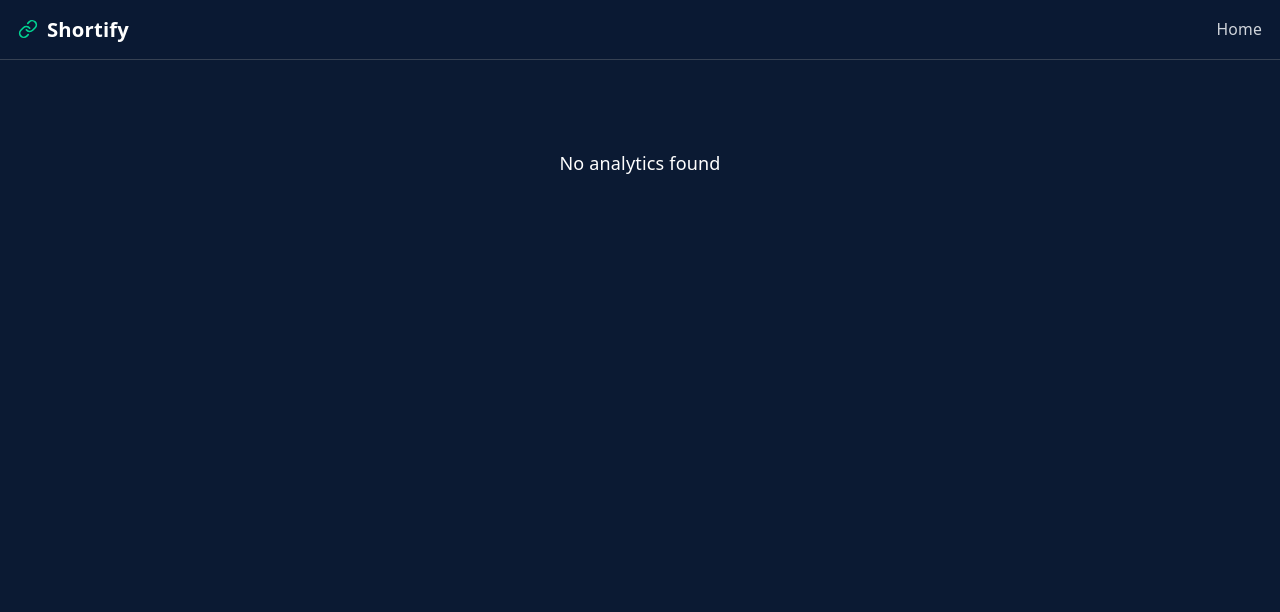
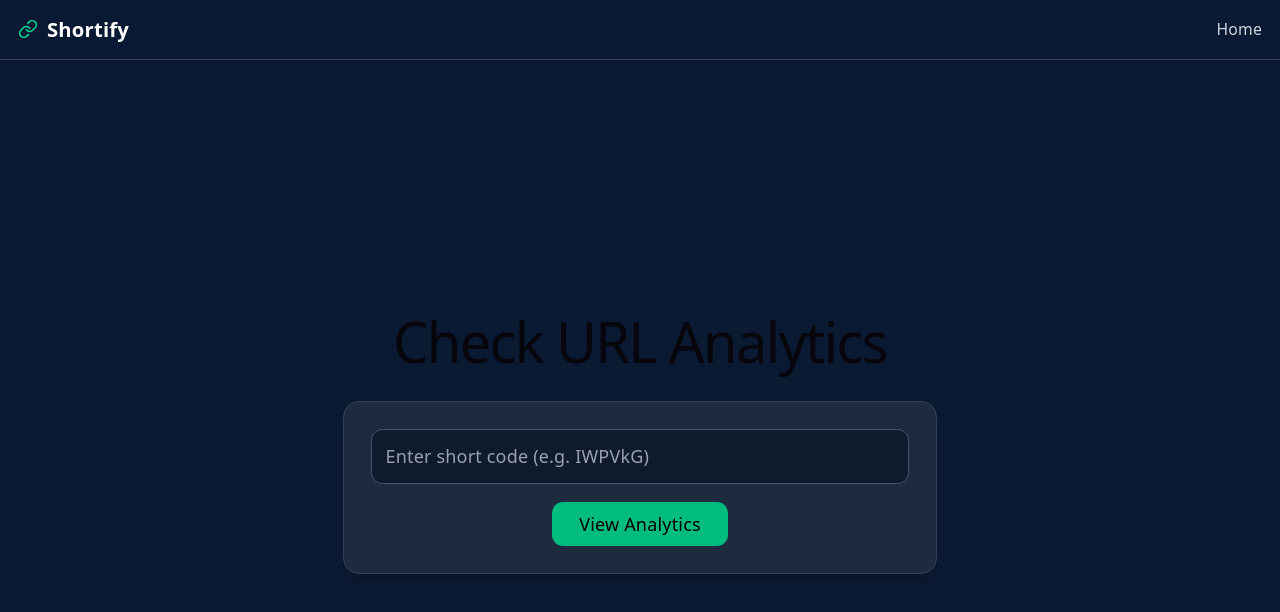
Before and after one commit to steven971998/url-shortener, a React (Vite) app in the folder frontend/: page /analytics in a window 1280 px wide. Shown: the top 612 px of the page. Built offline with nearby package versions, Linux system fonts and the light colour scheme.

Commit message:
Analytics Search page added.

```diff
--- a/frontend/src/api/axios.js
+++ b/frontend/src/api/axios.js
@@ -1,8 +1,9 @@
 import axios from "axios"
+import appConfig from "@/config/appConfig"
 
 const api = axios.create({
-  baseURL: "http://localhost:5000",
-  timeout: 10000
+  baseURL: appConfig.API_BASE_URL,
+  timeout: appConfig.API_BASE_URL_TIMEOUT
 })
 
 export default api
--- a/frontend/src/components/ShortUrlResult.jsx
+++ b/frontend/src/components/ShortUrlResult.jsx
@@ -24,7 +24,6 @@ export default function ShortUrlResult() {
         <CopyToClipboard text={shortUrl}>
           <button
             onClick={() => toast.success("URL Copied")}
-            // className="flex items-center gap-2 bg-gray-800 hover:bg-gray-700 text-white px-4 py-2 rounded-md text-sm transition shadow-sm hover:shadow-md"
             className="flex items-center gap-2 bg-gray-800 hover:bg-gray-700 text-white px-4 py-2 rounded-md text-sm transition
 shadow-sm hover:shadow-[0_0_10px_rgba(16,185,129,0.35)]"
           >
--- a/frontend/src/config/appConfig.js
+++ b/frontend/src/config/appConfig.js
@@ -1,5 +1,7 @@
 const appConfig = {
   MAX_URL_LENGTH_ALLOWED: 2048,
+  API_BASE_URL: "http://localhost:5000",
+  API_BASE_URL_TIMEOUT: 10000
 };
 
 export default appConfig;
--- a/frontend/src/pages/Analytics.jsx
+++ b/frontend/src/pages/Analytics.jsx
@@ -6,6 +6,7 @@ import { CopyToClipboard } from "react-copy-to-clipboard"
 import { Copy } from "lucide-react"
 import toast from "react-hot-toast"
 import { motion } from "framer-motion"
+import appConfig from "@/config/appConfig";
 
 export default function Analytics() {
 
@@ -58,8 +59,7 @@ export default function Analytics() {
     )
   }
 
-  const shortUrl = `${window.location.origin}/${data.shortCode}`
-
+const shortUrl = `${appConfig.API_BASE_URL}/${data.shortCode}`
   return (
 
     <div className="bg-[#0B1A33] min-h-[calc(100vh-64px)] flex items-center justify-center">
--- /dev/null
+++ b/frontend/src/pages/AnalyticsSearch.jsx
@@ -0,0 +1,55 @@
+import { useState } from "react"
+import { useNavigate } from "react-router-dom"
+
+export default function AnalyticsSearch() {
+
+  const [code, setCode] = useState("")
+  const navigate = useNavigate()
+
+  const handleSubmit = (e) => {
+    e.preventDefault()
+
+    if (!code.trim()) return
+
+    navigate(`/analytics/${code}`)
+  }
+
+  return (
+
+    <div className="bg-[#0B1A33] min-h-[calc(100vh-64px)] flex items-center justify-center">
+
+      <div className="max-w-xl w-full text-center px-6">
+
+        <h1 className="text-5xl font-bold text-white mb-6">
+          Check URL Analytics
+        </h1>
+
+        <div className="bg-[#1E2B3F] border border-slate-700 rounded-xl p-6 shadow-lg">
+
+          <form onSubmit={handleSubmit} className="space-y-4">
+
+            <input
+              type="text"
+              placeholder="Enter short code (e.g. IWPVkG)"
+              value={code}
+              onChange={(e) => setCode(e.target.value)}
+              className="w-full bg-[#0f1b2d] border border-slate-600 rounded-lg p-3 text-white placeholder:text-gray-400 focus:outline-none focus:border-emerald-400"
+            />
+
+            <button
+              type="submit"
+              className="bg-emerald-500 hover:bg-emerald-600 text-black px-6 py-2 rounded-lg transition"
+            >
+              View Analytics
+            </button>
+
+          </form>
+
+        </div>
+
+      </div>
+
+    </div>
+
+  )
+}
--- a/frontend/src/router/index.jsx
+++ b/frontend/src/router/index.jsx
@@ -3,6 +3,7 @@ import { Routes, Route } from "react-router-dom"
 import Home from "../pages/Home"
 import Analytics from "../pages/Analytics"
 import NotFound from "../pages/NotFound"
+import AnalyticsSearch from "../pages/AnalyticsSearch"
 
 export default function AppRouter() {
 
@@ -12,7 +13,7 @@ export default function AppRouter() {
 
       <Route path="/" element={<Home />} />
 
-      <Route path="/analytics/" element={<Analytics />} />
+  <Route path="/analytics" element={<AnalyticsSearch />} />
 
       <Route path="/analytics/:code" element={<Analytics />} />
 
```
